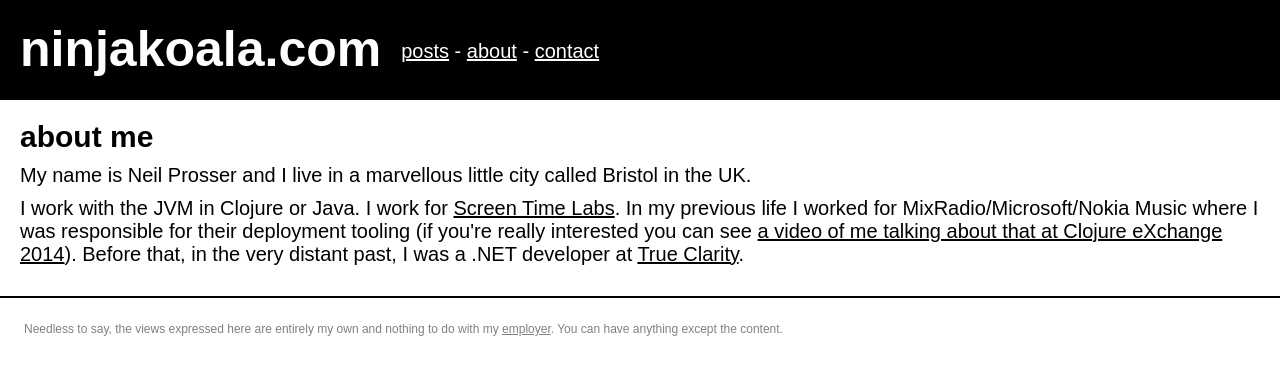
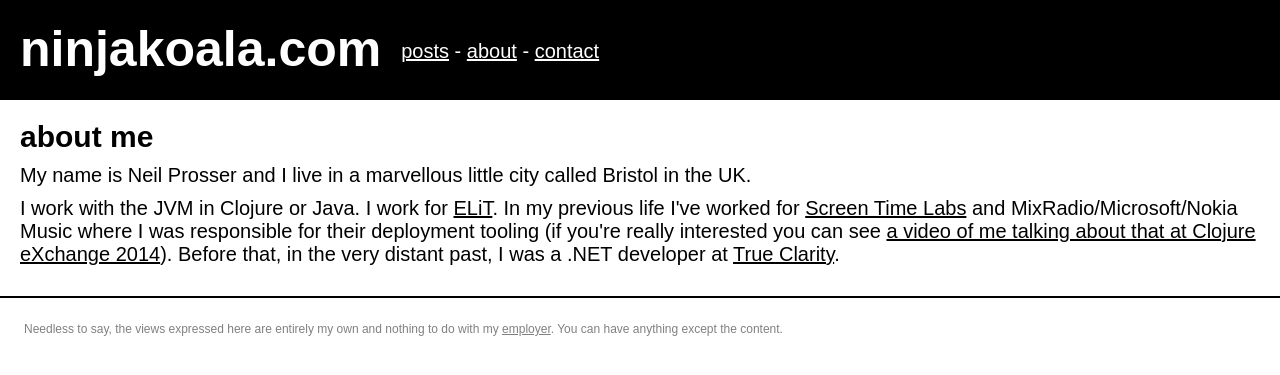
Before and after one commit to neilprosser/neilprosser.github.com, a Jekyll site: the page built from about.html, in a window 1280 px wide. Shown: the top 375 px of the page. Built offline with Jekyll 4.4.1, drawn with Linux system fonts in a browser that asks for light colours.

Commit message:
Update things

```diff
--- a/about.html
+++ b/about.html
@@ -3,4 +3,4 @@
 title: "about me"
 ---
 <p>My name is Neil Prosser and I live in a marvellous little city called Bristol in the UK.</p>
-<p>I work with the JVM in Clojure or Java. I work for <a href="https://screentimelabs.com">Screen Time Labs</a>. In my previous life I worked for MixRadio/Microsoft/Nokia Music where I was responsible for their deployment tooling (if you're really interested you can see <a href="https://skillsmatter.com/skillscasts/6057-herding-cattle-with-clojure-at-mixradio">a video of me talking about that at Clojure eXchange 2014</a>). Before that, in the very distant past, I was a .NET developer at <a href="http://www.trueclarity.co.uk">True Clarity</a>.</p>
+<p>I work with the JVM in Clojure or Java. I work for <a href="http://englishlanguageitutoring.com">ELiT</a>. In my previous life I've worked for <a href="https://screentimelabs.com">Screen Time Labs</a> and MixRadio/Microsoft/Nokia Music where I was responsible for their deployment tooling (if you're really interested you can see <a href="https://skillsmatter.com/skillscasts/6057-herding-cattle-with-clojure-at-mixradio">a video of me talking about that at Clojure eXchange 2014</a>). Before that, in the very distant past, I was a .NET developer at <a href="http://www.trueclarity.co.uk">True Clarity</a>.</p>
```
